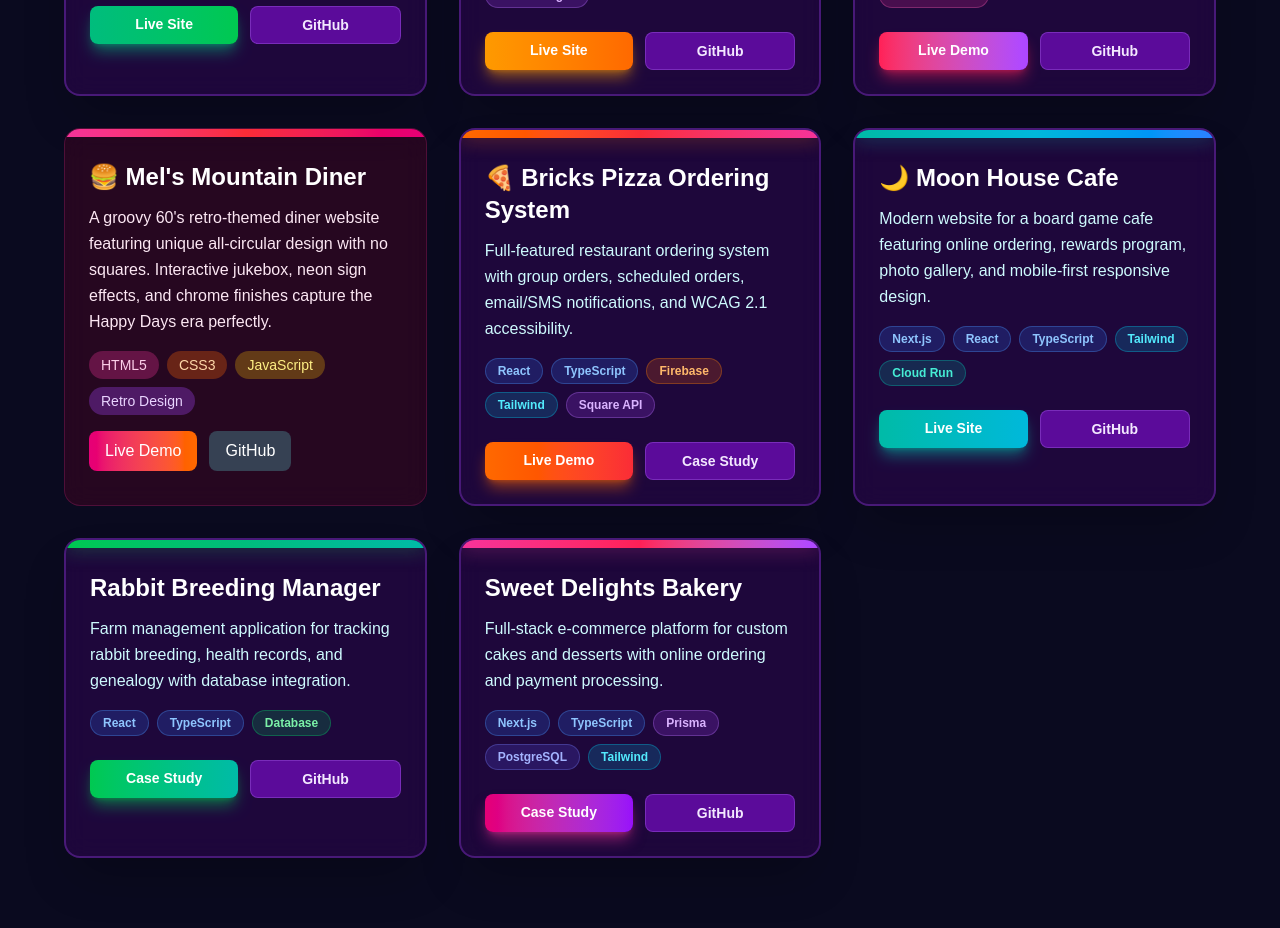
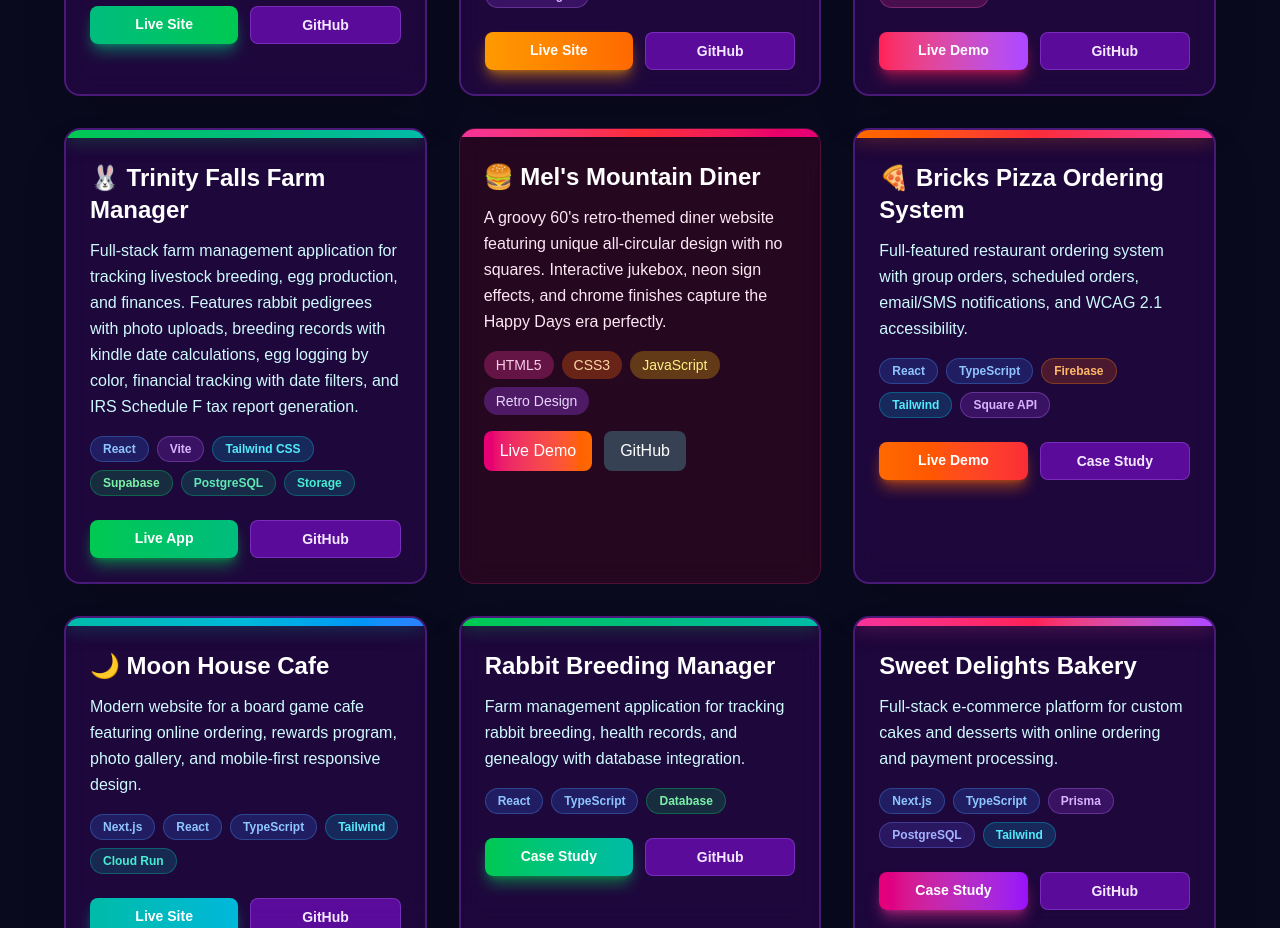
Before and after one commit to clfarr/carriefarr-portfolio, a Next.js app: page / in a window 1280 px wide. Shown: the part 1480-2408 px from the top of the page. Built offline with nearby package versions, Linux system fonts and the light colour scheme.

Commit message:
Add Trinity Falls Farm manager to portfolio

```diff
--- a/app/page.tsx
+++ b/app/page.tsx
@@ -263,6 +263,44 @@ export default function Home() {
                 </div>
               </div>
 
+{/* Trinity Falls Farm Manager - NEW */}
+<div className="group bg-purple-950/40 backdrop-blur-md rounded-2xl overflow-hidden border-2 border-purple-500/30 shadow-2xl hover:shadow-green-500/50 transition-all duration-300 hover:-translate-y-2 hover:border-green-400/60 animate-fade-in-up animation-delay-200">
+  <div className="h-2 bg-gradient-to-r from-green-500 via-emerald-500 to-teal-500 shadow-glow-green"></div>
+  <div className="p-6">
+    <h3 className="text-2xl font-bold text-white mb-3">
+      🐰 Trinity Falls Farm Manager
+    </h3>
+    <p className="text-cyan-100 mb-4 leading-relaxed">
+      Full-stack farm management application for tracking livestock breeding, egg production, and finances. Features rabbit pedigrees with photo uploads, breeding records with kindle date calculations, egg logging by color, financial tracking with date filters, and IRS Schedule F tax report generation.
+    </p>
+    <div className="flex flex-wrap gap-2 mb-6">
+      <span className="px-3 py-1 text-xs font-semibold rounded-full bg-blue-500/20 text-blue-300 border border-blue-400/30">React</span>
+      <span className="px-3 py-1 text-xs font-semibold rounded-full bg-purple-500/20 text-purple-300 border border-purple-400/30">Vite</span>
+      <span className="px-3 py-1 text-xs font-semibold rounded-full bg-cyan-500/20 text-cyan-300 border border-cyan-400/30">Tailwind CSS</span>
+      <span className="px-3 py-1 text-xs font-semibold rounded-full bg-green-500/20 text-green-300 border border-green-400/30">Supabase</span>
+      <span className="px-3 py-1 text-xs font-semibold rounded-full bg-emerald-500/20 text-emerald-300 border border-emerald-400/30">PostgreSQL</span>
+      <span className="px-3 py-1 text-xs font-semibold rounded-full bg-teal-500/20 text-teal-300 border border-teal-400/30">Storage</span>
+    </div>
+    <div className="flex gap-3">
+      <a
+        href="https://trinity-falls-farm-manager.vercel.app"
+        target="_blank"
+        rel="noopener noreferrer"
+        className="flex-1 text-center px-4 py-2 bg-gradient-to-r from-green-500 to-emerald-500 text-white rounded-lg hover:from-green-400 hover:to-emerald-400 transition-all font-semibold text-sm shadow-lg shadow-green-500/50"
+      >
+        Live App
+      </a>
+      <a
+        href="https://github.com/clfarr/trinity-falls-farm-manager"
+        target="_blank"
+        rel="noopener noreferrer"
+        className="flex-1 text-center px-4 py-2 bg-purple-600/50 text-purple-100 rounded-lg hover:bg-purple-500/50 transition-all font-semibold text-sm border border-purple-400/30"
+      >
+        GitHub
+      </a>
+    </div>
+  </div>
+</div>
               {/* Mel's Mountain Diner */}
               <div className="group bg-pink-950/40 backdrop-blur-md rounded-2xl overflow-hidden border border-pink-500/20 hover:border-pink-400/50 transition-all duration-300 hover:shadow-lg hover:shadow-pink-500/20 animate-fade-in-up animation-delay-400">
                 <div className="h-2 bg-gradient-to-r from-pink-500 via-red-500 to-pink-600"></div>
```
Also changed, not shown: 1 other file (tests, documents, lock files or other folders).
